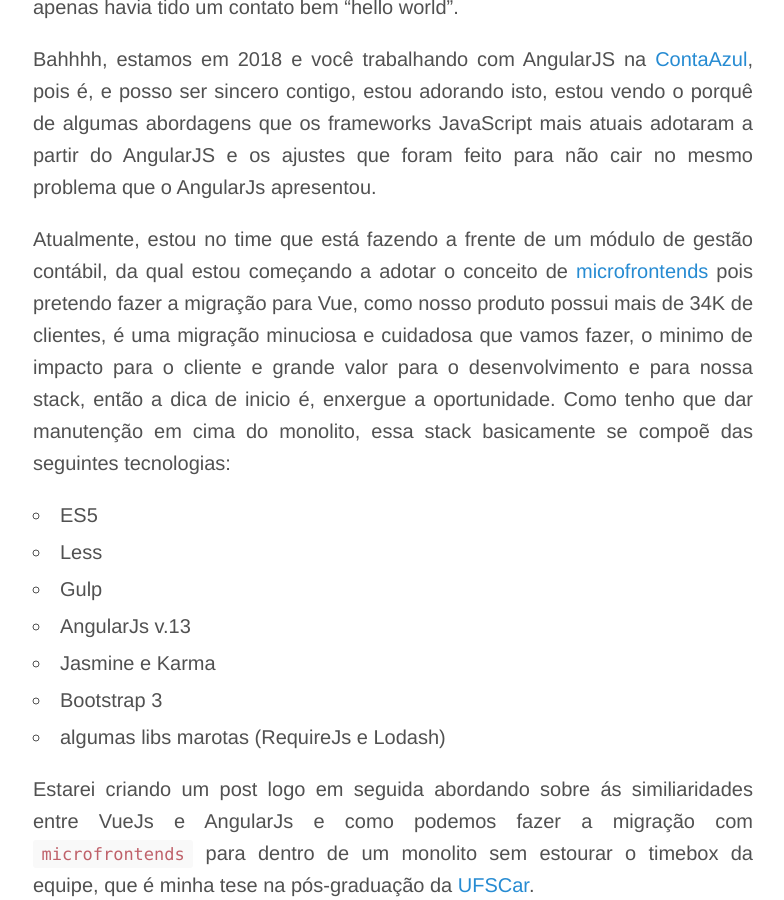
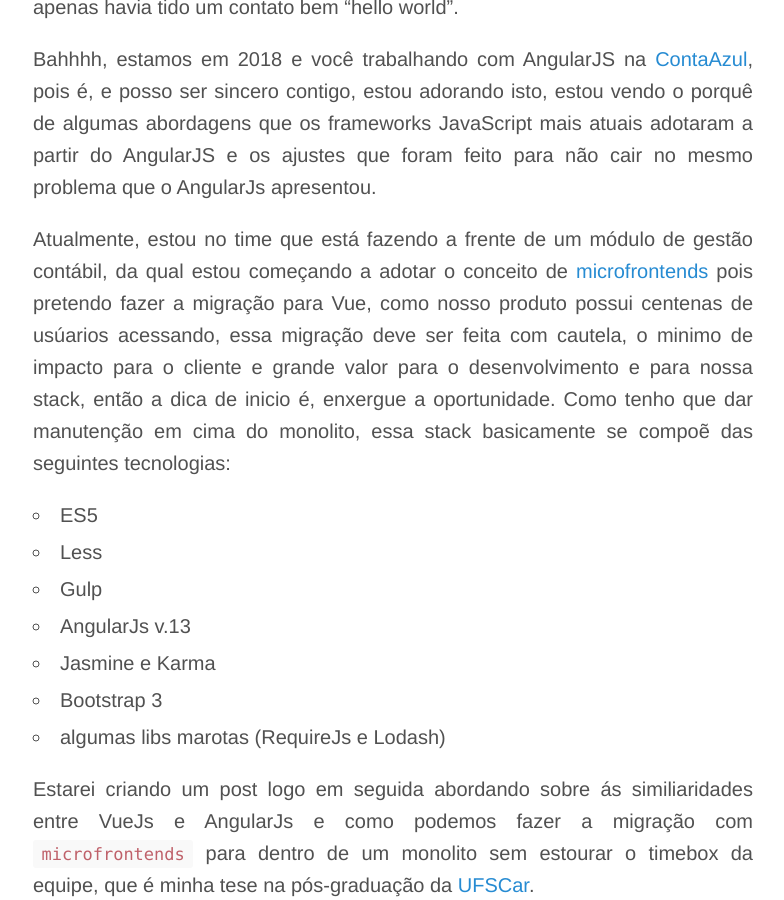
Before and after one commit to cristofersousa/cristofersousa.github.io, a Jekyll site: the page built from _posts/2018-08-23-olar-angularjs.md, in a window 1280 px wide and 900 px high, scrolled down 848 px. Shown: the whole window, without its empty margins (247-1031 px from the left). Built offline with Jekyll 4.4.1, drawn with Linux system fonts in a browser that asks for light colours; comment, search, counter and statistics services are not loaded.

Commit message:
Update 2018-08-23-olar-angularjs.md

```diff
--- a/_posts/2018-08-23-olar-angularjs.md
+++ b/_posts/2018-08-23-olar-angularjs.md
@@ -14,7 +14,7 @@
 
 Bahhhh, estamos em 2018 e você trabalhando com AngularJS na [ContaAzul](https://app.contaazul.com/), pois é, e posso ser sincero contigo, estou adorando isto, estou vendo o porquê de algumas abordagens que os frameworks JavaScript mais atuais adotaram a partir do AngularJS e os ajustes que foram feito para não cair no mesmo problema que o AngularJs apresentou.
 
-Atualmente, estou no time que está fazendo a frente de um módulo de gestão contábil, da qual estou começando a adotar o conceito de [microfrontends](https://micro-frontends.org/) pois pretendo fazer a migração para Vue, como nosso produto possui mais de 34K de clientes, é uma migração minuciosa e cuidadosa que vamos fazer, o minimo de impacto para o cliente e grande valor para o desenvolvimento e para nossa stack, então a dica de inicio é, enxergue a oportunidade.  Como tenho que dar  manutenção em cima do monolito, essa stack basicamente se compoẽ das seguintes tecnologias:
+Atualmente, estou no time que está fazendo a frente de um módulo de gestão contábil, da qual estou começando a adotar o conceito de [microfrontends](https://micro-frontends.org/) pois pretendo fazer a migração para Vue, como nosso produto possui centenas de usúarios acessando, essa migração deve ser feita com cautela, o minimo de impacto para o cliente e grande valor para o desenvolvimento e para nossa stack, então a dica de inicio é, enxergue a oportunidade.  Como tenho que dar  manutenção em cima do monolito, essa stack basicamente se compoẽ das seguintes tecnologias:
 
  - ES5
  - Less
```
